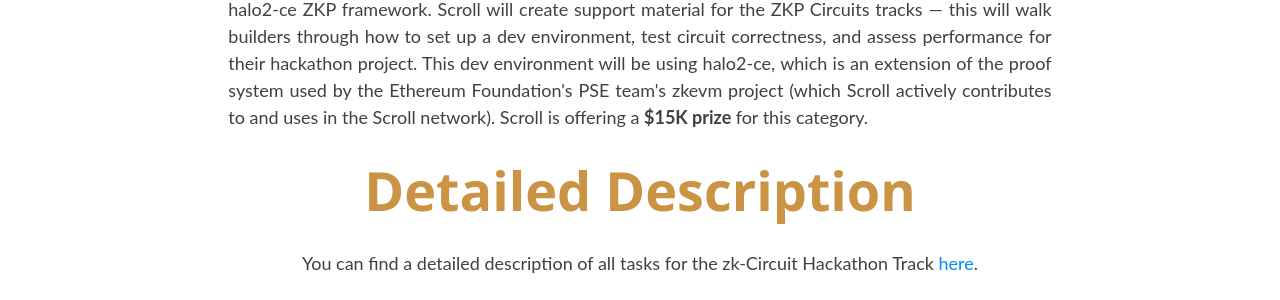
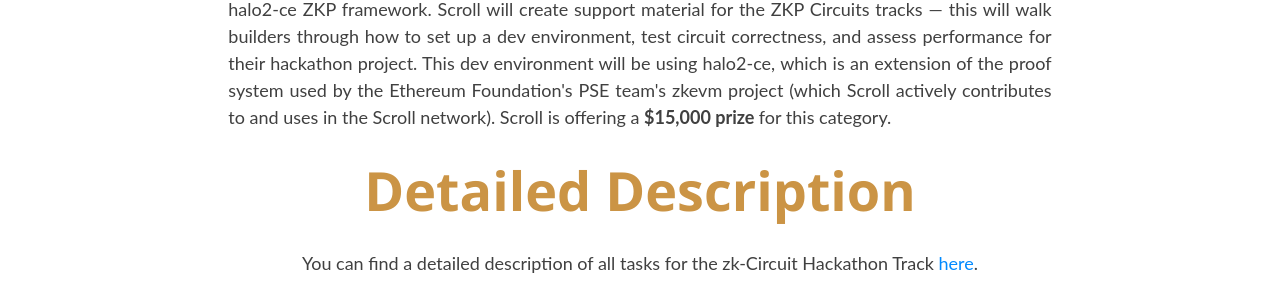
Before and after one commit to rdi-berkeley/zkp-web3-hackathon, a Jekyll site: the page built from _tracks/zk_circuit_track.md, in a window 1280 px wide and 900 px high, scrolled down 2487 px. Shown: the part 166-466 px from the top of the window. Built offline with Jekyll 4.4.1, drawn with Linux system fonts in a browser that asks for light colours; nearby versions of some CDN libraries; comment, search, counter and statistics services are not loaded.

Commit message:
Update zk_circuit_track.md

```diff
--- a/_tracks/zk_circuit_track.md
+++ b/_tracks/zk_circuit_track.md
@@ -82,7 +82,7 @@ Each of the following categories has designated tasks, which are described in <a
     </p>
 
     <h2>Category 4: Circuit development in Halo2-ce</h2>
-    <p> The goal of this task is to build and optimize RIPEMD-160, Blake2f and SHA2-256 hash functions in the halo2-ce ZKP framework. Scroll will create support material for the ZKP Circuits tracks — this will walk builders through how to set up a dev environment, test circuit correctness, and assess performance for their hackathon project. This dev environment will be using halo2-ce, which is an extension of the proof system used by the Ethereum Foundation's PSE team's zkevm project (which Scroll actively contributes to and uses in the Scroll network). Scroll is offering a <b> $15K prize </b> for this category.
+    <p> The goal of this task is to build and optimize RIPEMD-160, Blake2f and SHA2-256 hash functions in the halo2-ce ZKP framework. Scroll will create support material for the ZKP Circuits tracks — this will walk builders through how to set up a dev environment, test circuit correctness, and assess performance for their hackathon project. This dev environment will be using halo2-ce, which is an extension of the proof system used by the Ethereum Foundation's PSE team's zkevm project (which Scroll actively contributes to and uses in the Scroll network). Scroll is offering a <b> $15,000 prize </b> for this category.
     </p>
 </div>
 
```
